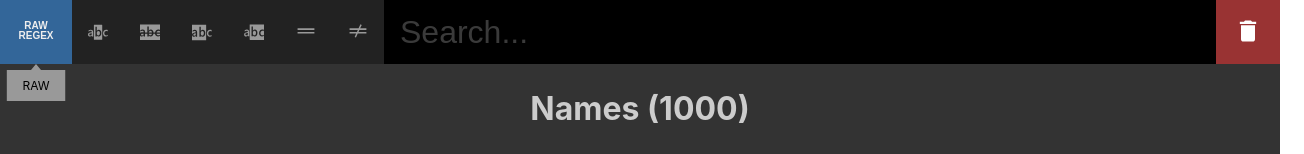
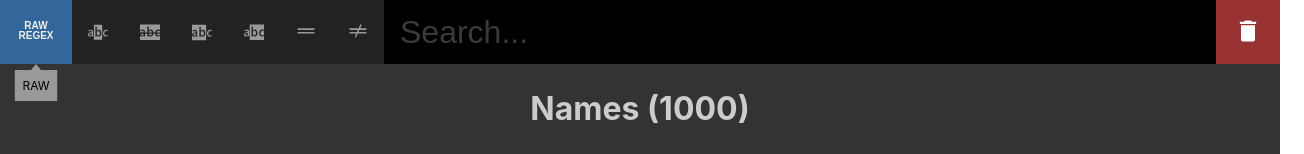
Before and after one commit to mbwatson/regex-filter, a React (Create React App) app: page / in a window 1280 px wide. Shown: the top 154 px of the page, 1304 px wide, since content can reach past the window. Built offline with nearby package versions, Linux system fonts and the light colour scheme.

Commit message:
improve tooltip versatility

```diff
--- a/src/components/Menu/DeleteButton.js
+++ b/src/components/Menu/DeleteButton.js
@@ -18,7 +18,7 @@ const DeleteButtonContainer = styled.button`
 
 export const DeleteButton = ({ clickHandler }) => {
     return (
-        <Tooltip text="Delete pattern">
+        <Tooltip text="Delete Pattern" placement="left">
             <DeleteButtonContainer onClick={ clickHandler } aria-label="Delete search pattern">
                 <DeleteIcon size="28" fill="#fff" />
             </DeleteButtonContainer>
--- a/src/components/Menu/FilterButton.js
+++ b/src/components/Menu/FilterButton.js
@@ -12,7 +12,6 @@ export const FilterButton = styled.button`
     flex: 1;
     border: 0;
     height: 100%;
-
     outline: none;
     cursor: pointer;
     transition: background-color 150ms;
--- a/src/components/Tooltip/Tooltip.js
+++ b/src/components/Tooltip/Tooltip.js
@@ -10,35 +10,50 @@ const TooltipWrapper = styled.div`
     }
 `
 
+const adjustForPlacement = placement => {
+    switch (placement) {
+        case 'below':
+            return `
+                clip-path: polygon(0% 6px, 0% 100%, 100% 100%, 100% 6px, calc(50% + 5px) 6px, 50% 0%, calc(50% - 5px) 6px);
+                padding-top: calc(0.5rem + 6px);
+                top: 100%;
+                left: 50%;
+                transform: translateX(-50%);
+            `
+        case 'left':
+            return `
+                clip-path: polygon(0% 0%, 0% 100%, calc(100% - 5px) 100%, calc(100% - 5px) calc(50% - 5px), 100% 50%, calc(100% - 5px) calc(50% + 5px), calc(100% - 5px) 0%, 0% 0%);
+                padding-right: calc(0.5rem + 6px);
+                right: 100%;
+                top: 50%;
+                transform: translateY(-50%);
+            `
+        default:
+            return
+    }
+}
+
 const Popup = styled.div`
     background-color: #999;
-    padding: calc(0.5rem + 6px) 1rem 0.5rem 1rem;
+    display: flex;
+    justify-content: center;
+    align-items: center;
     font-size: 75%;
+    padding: 0.5rem;
     position: absolute;
-    top: 100%;
-    left: 50%;
+    vertical-align: middle;
     white-space: nowrap;
-    transform: translateX(-50%);
     pointer-events: none;
-    clip-path: polygon( /* top left, bottom left, ... */
-        0% 6px,
-        0% 100%,
-        100% 100%,
-        100% 6px,
-        calc(50% + 5px) 6px,
-        50% 0%,
-        calc(50% - 5px) 6px
-    );
-    opacity: 0.0;
+    ${ props => adjustForPlacement(props.placement) };
+    opacity: 0;
     transition: opacity 250ms;
-
 `
 
-export const Tooltip = ({ children, text }) => {
+export const Tooltip = ({ children, text, placement = 'below' }) => {
     return (
         <TooltipWrapper>
             { children }
-            <Popup className="tooltip">
+            <Popup className="tooltip" placement={ placement }>
                 { text }
             </Popup>
         </TooltipWrapper>
```
